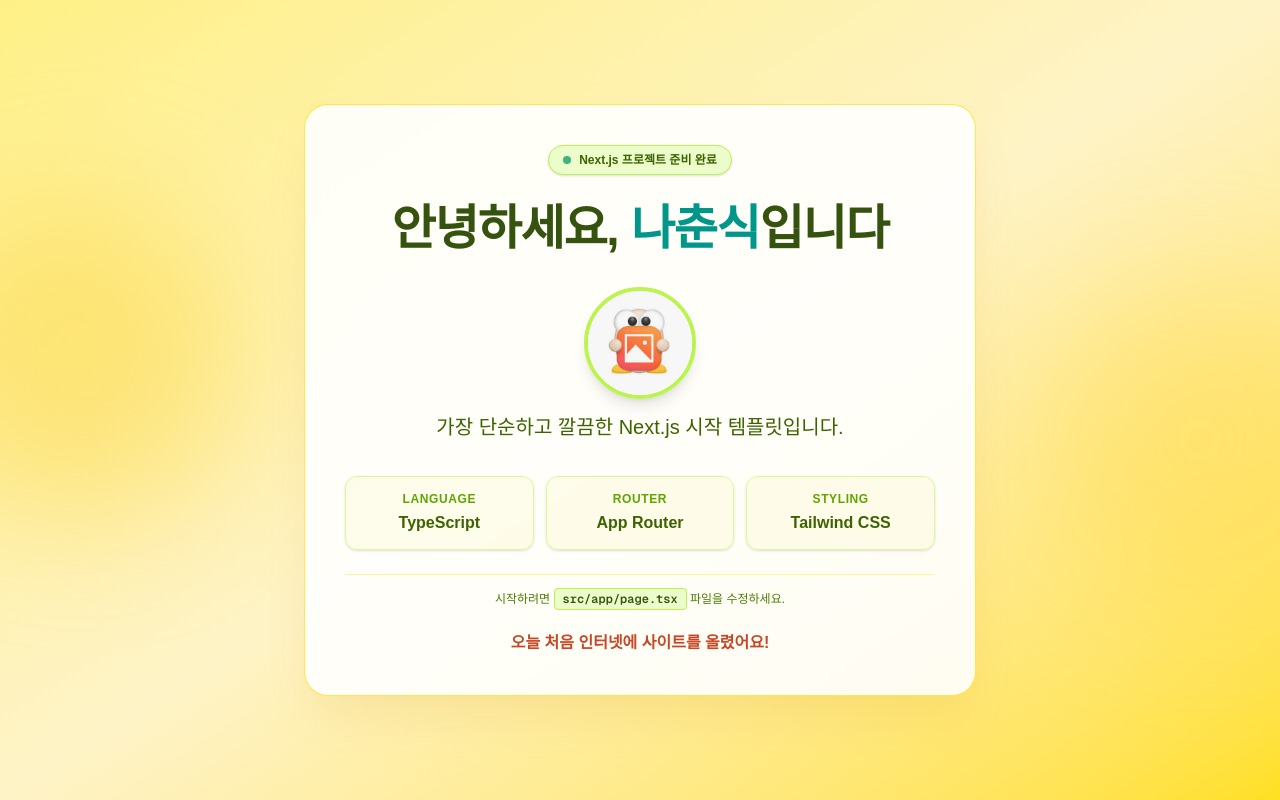
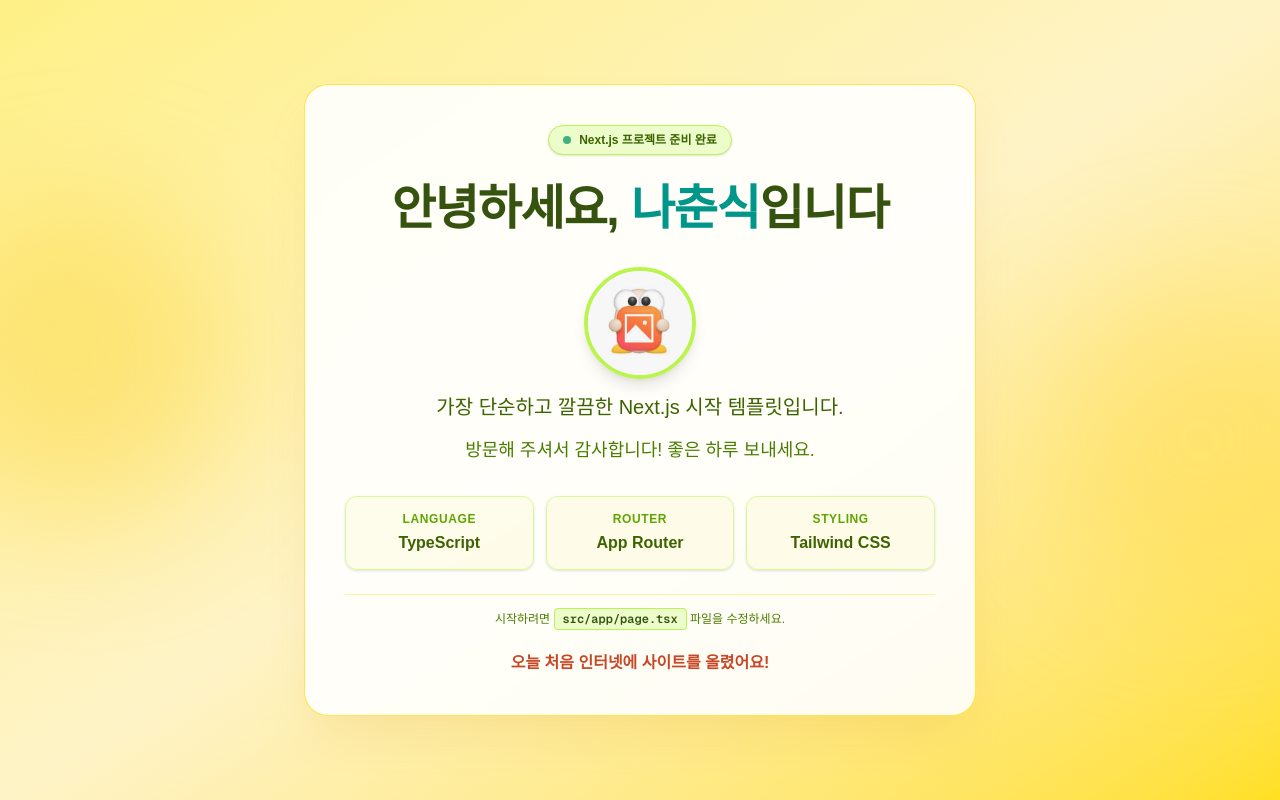
Before and after one commit to puramora/test, a Next.js app: page / in a window 1280 px wide. Built offline with nearby package versions, Linux system fonts and the light colour scheme.

Commit message:
인사 문구 추가

```diff
--- a/src/app/page.tsx
+++ b/src/app/page.tsx
@@ -19,6 +19,9 @@
 
           <p className="text-lg sm:text-xl text-lime-800 font-medium max-w-lg mx-auto leading-relaxed">
             가장 단순하고 깔끔한 Next.js 시작 템플릿입니다.
+          </p>
+          <p className="text-base sm:text-lg text-lime-700 font-medium">
+            방문해 주셔서 감사합니다! 좋은 하루 보내세요.
           </p>
         </div>
 
```
